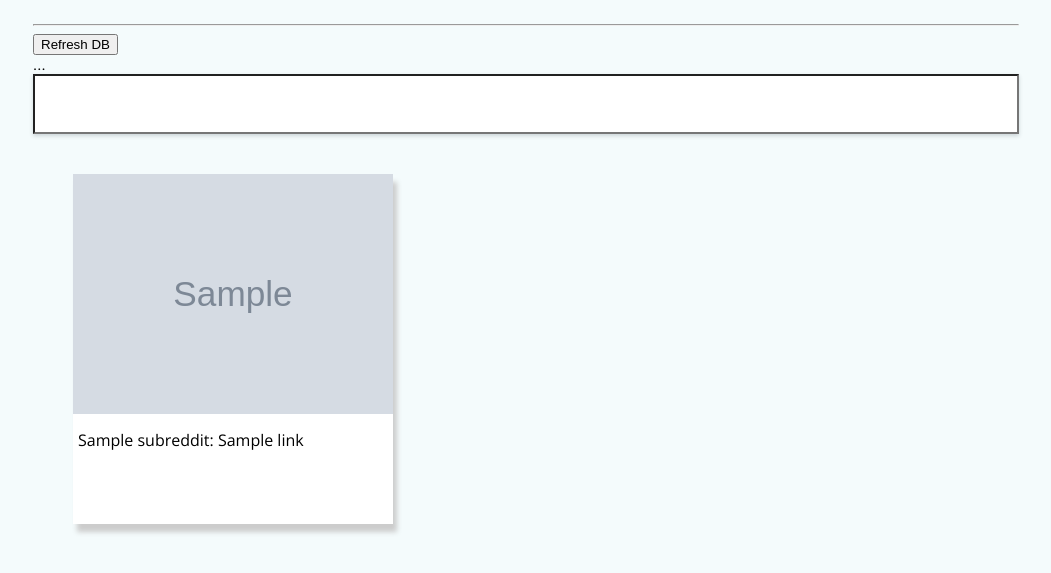
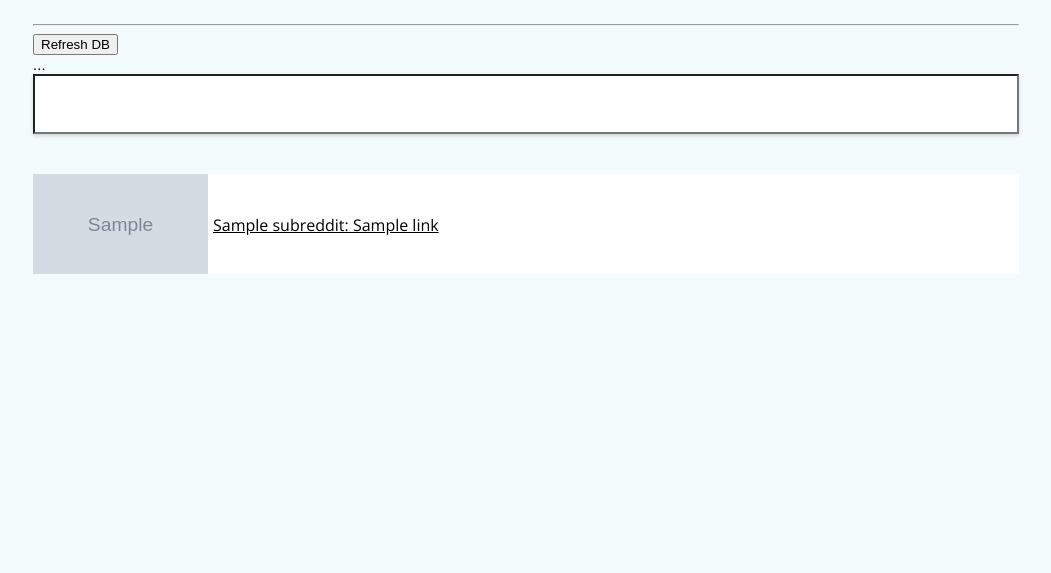
Before and after one commit to lozog/reddit-savedlink-praw, a Flask app: template src/templates/index.html in a window 1280 px wide. Shown: the part 80-653 px from the top of the page, without its empty margins (114-1165 px from the left). Run offline with Flask 2, Linux system fonts and the light colour scheme; the template is opened without the code that fills it: most values are stand-ins (such as "Sample title", 1, 10 or a date in 2020); grey boxes marked "Sample" are stand-in pictures.

Commit message:
feat: style updates - table view

```diff
--- a/src/static/style.css
+++ b/src/static/style.css
@@ -14,6 +14,8 @@ body {
   font-size: 36px;
 }
 
+/* savedlink-card styles */
+
 .savedlink-card {
   font-family: 'Open Sans', sans-serif;
   width: 320px;
@@ -28,14 +30,7 @@ body {
   background-color: white;
 }
 
-.main-listing a {
-  color: black;
-}
-.main-listing a:hover {
-  color: red;
-}
-
-.savedlink-info {
+.savedlink-card .savedlink-info {
   /*background-color: rgba(255,255,255,0.7);*/
   margin-top: 5px;
   height: 55px;
@@ -45,15 +40,48 @@ body {
   padding: 5px;
 }
 
-.savedlink-thumb {
+.savedlink-card .savedlink-thumb {
   width: 100%;
   max-height: 290px;
 }
 
-.savedlink-thumb-container {
+.savedlink-card .savedlink-thumb-container {
   overflow: hidden;
   width: 100%;
   max-height: 290px;
+}
+
+/* savedlink-row styles */
+
+.savedlink-row {
+  font-family: 'Open Sans', sans-serif;
+  width: 100%;
+  height: 100px;
+  background: white;
+  overflow: hidden;
+}
+
+.savedlink-row .savedlink-info {
+  /*background-color: rgba(255,255,255,0.7);*/
+  /*height: 55px;*/
+  /*overflow: clip;*/
+  /*text-overflow: ellipsis;*/
+  width: 81%;
+  padding: 40px 5px 5px;
+  float: left;
+}
+
+.savedlink-row .savedlink-thumb {
+  width: 100%;
+  /*max-height: 290px;*/
+}
+
+.savedlink-row .savedlink-thumb-container {
+  width: 175px;
+  height: 100%;
+  float: left;
+  background-size: 100% 100%;
+  background-repeat: no-repeat;
 }
 
 /* main-listing styles */
@@ -101,3 +129,14 @@ body {
 {
   box-shadow: 0px 4px 8px rgba( 52, 67, 75, .4 );
 }
+
+.main-listing a {
+  color: black;
+}
+.main-listing a:hover {
+  color: red;
+}
+
+.main-listing ul {
+  padding-left: 0;
+}
--- a/src/templates/index.html
+++ b/src/templates/index.html
@@ -1,6 +1,6 @@
 <!DOCTYPE html>
 
-{% import 'mainlisting-card.html' as mainlisting %}
+{% import 'mainlisting-table.html' as mainlisting %}
 
 <html>
   <head>
--- a/src/templates/mainlisting-table.html
+++ b/src/templates/mainlisting-table.html
@@ -4,24 +4,27 @@
   <ul>
     {% for link in savedLinks %}
       <li id="link-{{ loop.index }}">
-        <a href="{{ link.url }}">
-          <div class="savedlink-card">
-            <div class="savedlink-thumb-container">
+          <div class="savedlink-row">
               {% if link.thumbnail is equalto nothumb %}
-              <img src="http://placehold.it/420?text=no+thumb" alt="{{ link.title }}" class="savedlink-thumb">
+              <div class="savedlink-thumb-container" style="background-image: url(http://placehold.it/175?text=no+thumb)"></div>
+              <!-- <img src="http://placehold.it/175?text=no+thumb" alt="{{ link.title }}" class="savedlink-thumb"> -->
               {% elif link.thumbnail is equalto 'default' %}
-              <img src="http://placehold.it/420?text=default" alt="{{ link.title }}" class="savedlink-thumb">
+              <div class="savedlink-thumb-container" style="background-image: url(http://placehold.it/175?text=default)"></div>
+              <!-- <img src="http://placehold.it/175?text=default" alt="{{ link.title }}" class="savedlink-thumb"> -->
               {% elif link.thumbnail is equalto 'self' %}
-              <img src="http://placehold.it/420?text=self" alt="{{ link.title }}" class="savedlink-thumb">
+              <div class="savedlink-thumb-container" style="background-image: url(http://placehold.it/175?text=self)"></div>
+              <!-- <img src="http://placehold.it/175?text=self" alt="{{ link.title }}" class="savedlink-thumb"> -->
               {% else %}
-              <img src="{{ link.thumbnail }}" alt="{{ link.title }}" class="savedlink-thumb">
+              <div class="savedlink-thumb-container" style="background-image: url({{ link.thumbnail }})"></div>
+              <!-- <img src="{{ link.thumbnail }}" alt="{{ link.title }}" class="savedlink-thumb"> -->
               {% endif %}
-            </div> <!-- .savedlink-thumb-container -->
             <div id="link-info-{{ loop.index }}" class="savedlink-info savedlink-url">
-              {{ link.subreddit }}: {{ link.title }}
+              <a href="{{ link.url }}">
+                {{ link.subreddit }}: {{ link.title }}
+              </a>
             </div> <!-- .savedlink-title -->
-          </div> <!-- .savedlink-card -->
-        </a>
+            <div class="clear"></div>
+          </div> <!-- .savedlink-row -->
       </li>
     {% endfor %}
     <div class="clear"/>
```
